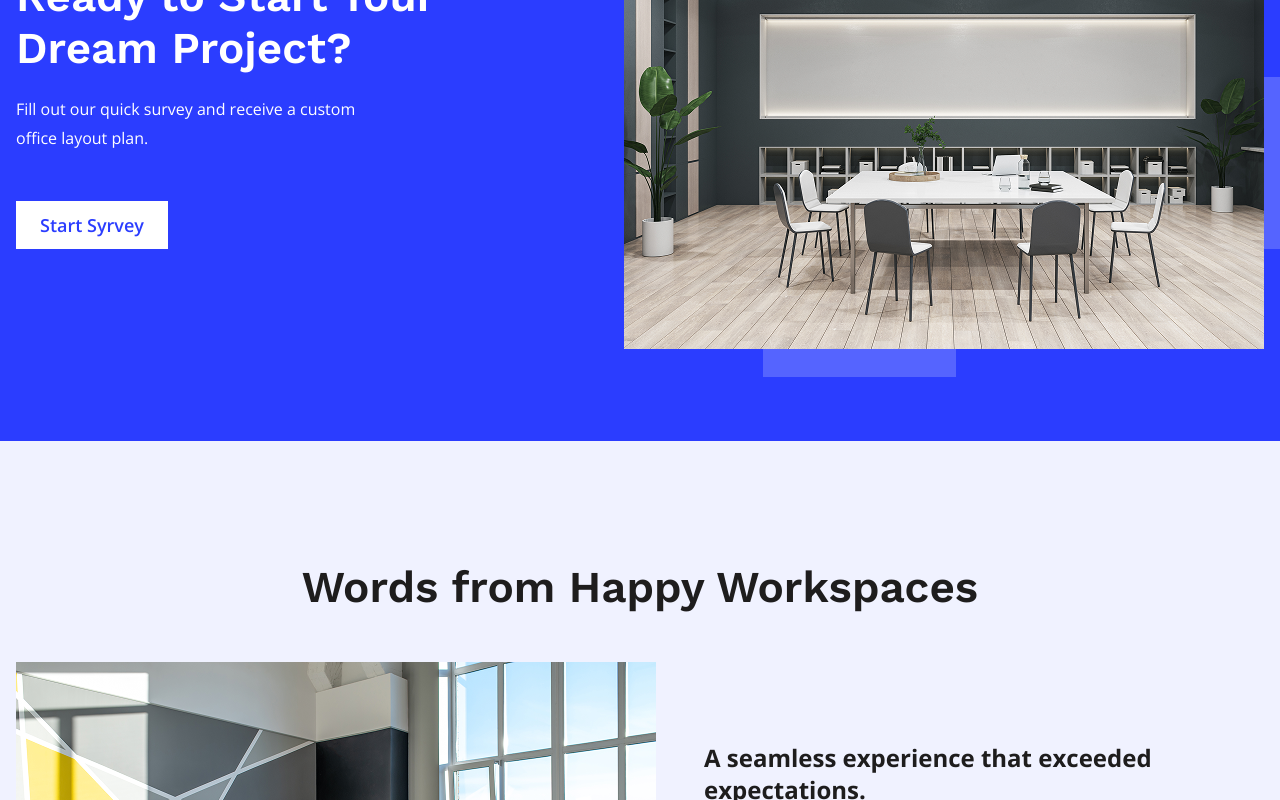
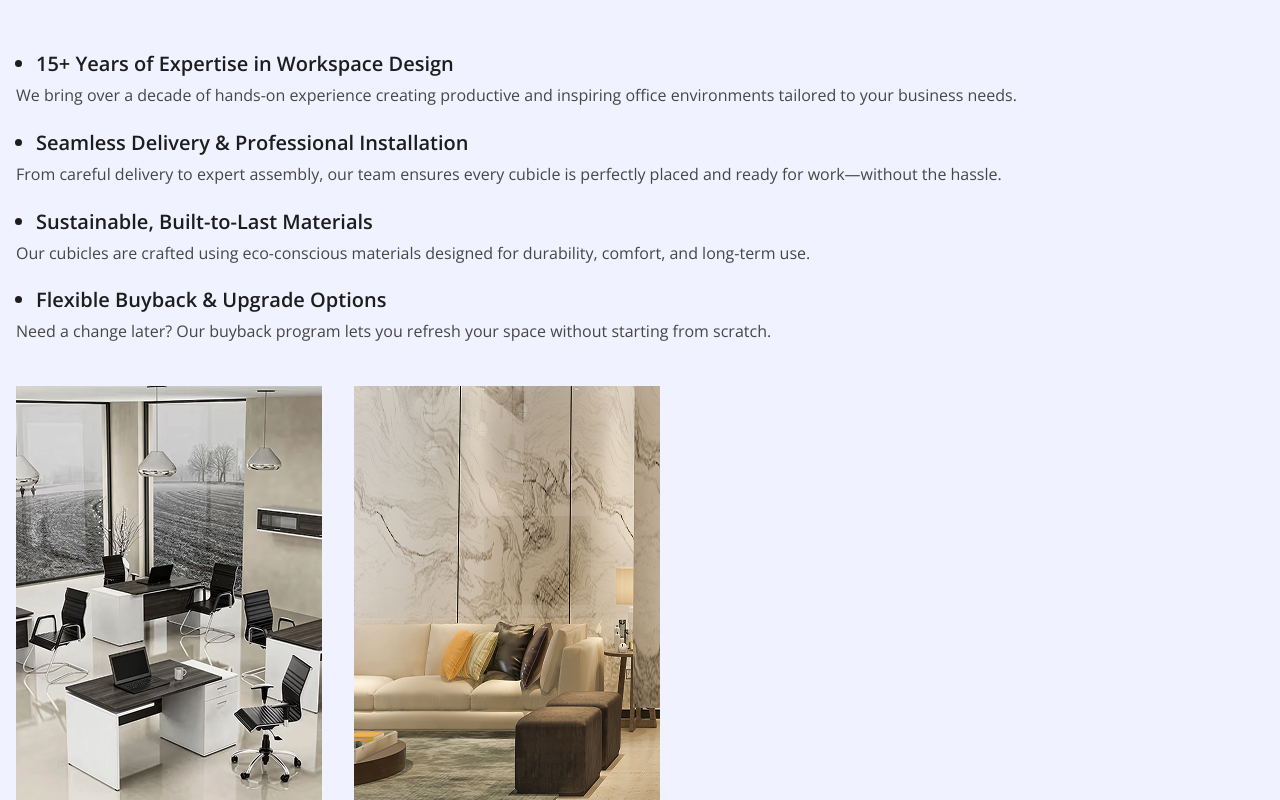
Before and after one commit to backbencherstudio/thutt-client, a Next.js app: page /category/new-cubicles in a window 1280 px wide. Shown: the part 3200-4000 px from the top of the page. Built offline with nearby package versions, Linux system fonts and the light colour scheme; no server answers.

Commit message:
why choose us section added

```diff
--- /dev/null
+++ b/app/(site)/_components/_pages/_new-cubicles/_why-choose-us/whyChooseUs.tsx
@@ -0,0 +1,73 @@
+import React from "react";
+import Image from "next/image";
+export default function whyChooseUs() {
+  return (
+    <div className="bg-[#EAECFFB2] px-4">
+      <div className="container py-10 sm:py-16 md:py-20 xl:py-[120px]">
+        <div className="flex flex-col justify-center gap-12">
+          <h2 className="max-w-[644px] text-[#1E1D1D] text-left">
+            Why Choose Us for Your Office Cubicles?
+          </h2>
+          <div className="flex flex-wrap-reverse items-start justify-between gap-10">
+            <div className="w-full sm:max-w-[644px] flex flex-row flex-wrap gap-8">
+              <Image
+                src="/assets/site-images/new-page/choose1.png"
+                alt="Why Choose Us"
+                width={500}
+                height={440}
+                className="w-full sm:w-[306px] h-[440px] object-cover"
+              />
+              <Image
+                src="/assets/site-images/new-page/choose2.png"
+                alt="Why Choose Us"
+                width={500}
+                height={440}
+                className="w-full sm:w-[306px] h-[440px] object-cover"
+              />
+            </div>
+            <div className="2xl:max-w-[620px] flex flex-col gap-5 items-start justify-start">
+              <div className="flex flex-col gap-1">
+                <ul className="list-disc m-0 ml-5 text-[#1E1D1D] text-[20px] font-semibold leading-[130%]">
+                  <li>15+ Years of Expertise in Workspace Design</li>
+                </ul>
+                <p className="text-[#474646]">
+                  We bring over a decade of hands-on experience creating
+                  productive and inspiring office environments tailored to your
+                  business needs.
+                </p>
+              </div>
+              <div className="flex flex-col gap-1">
+                <ul className="list-disc m-0 ml-5 text-[#1E1D1D] text-[20px] font-semibold leading-[130%]">
+                  <li>Seamless Delivery & Professional Installation</li>
+                </ul>
+                <p className="text-[#474646]">
+                  From careful delivery to expert assembly, our team ensures
+                  every cubicle is perfectly placed and ready for work—without
+                  the hassle.
+                </p>
+              </div>
+              <div className="flex flex-col gap-1">
+                <ul className="list-disc m-0 ml-5 text-[#1E1D1D] text-[20px] font-semibold leading-[130%]">
+                  <li>Sustainable, Built-to-Last Materials</li>
+                </ul>
+                <p className="text-[#474646]">
+                  Our cubicles are crafted using eco-conscious materials
+                  designed for durability, comfort, and long-term use.
+                </p>
+              </div>
+              <div className="flex flex-col gap-1">
+                <ul className="list-disc m-0 ml-5 text-[#1E1D1D] text-[20px] font-semibold leading-[130%]">
+                  <li>Flexible Buyback & Upgrade Options</li>
+                </ul>
+                <p className="text-[#474646]">
+                  Need a change later? Our buyback program lets you refresh your
+                  space without starting from scratch.
+                </p>
+              </div>
+            </div>
+          </div>
+        </div>
+      </div>
+    </div>
+  );
+}
--- a/app/(site)/category/new-cubicles/page.tsx
+++ b/app/(site)/category/new-cubicles/page.tsx
@@ -3,12 +3,14 @@ import CTA from "../../_components/_reusable/_cta/cta";
 import Banner from "../../_components/_pages/_new-cubicles/_banner/banner";
 import Feature from "../../_components/_pages/_new-cubicles/_feature/feature";
 import NewCubicles from "../../_components/_pages/_new-cubicles/_cubicles/newCubicles";
+import WhyChooseUs from "../../_components/_pages/_new-cubicles/_why-choose-us/whyChooseUs";
 export default function Home() {
   return (
     <div>
       <Banner />
       <Feature />
       <NewCubicles />
+      <WhyChooseUs />
       <CTA />
       <Testimonials />
     </div>
```
Also changed, not shown: public/assets/site-images/new-page/choose1.png (added), public/assets/site-images/new-page/choose2.png (added).
